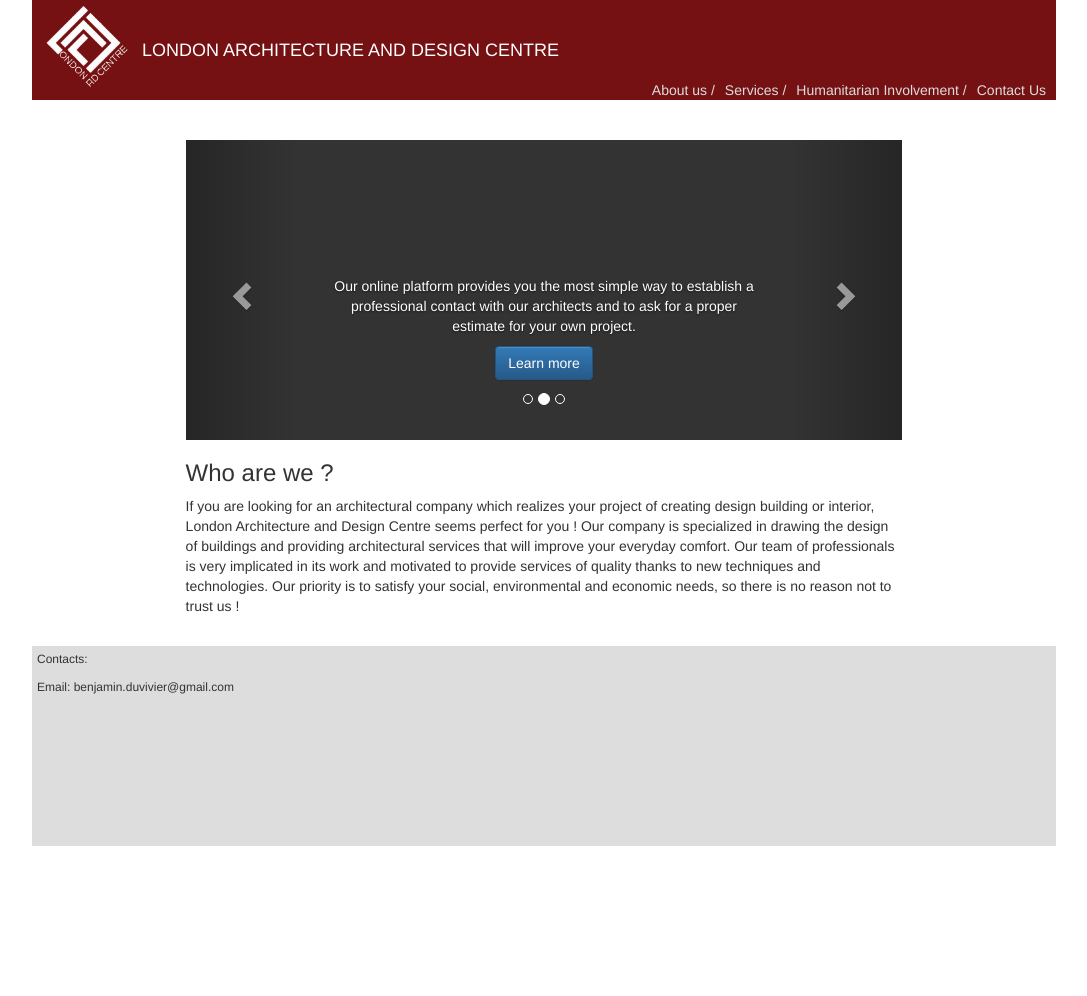
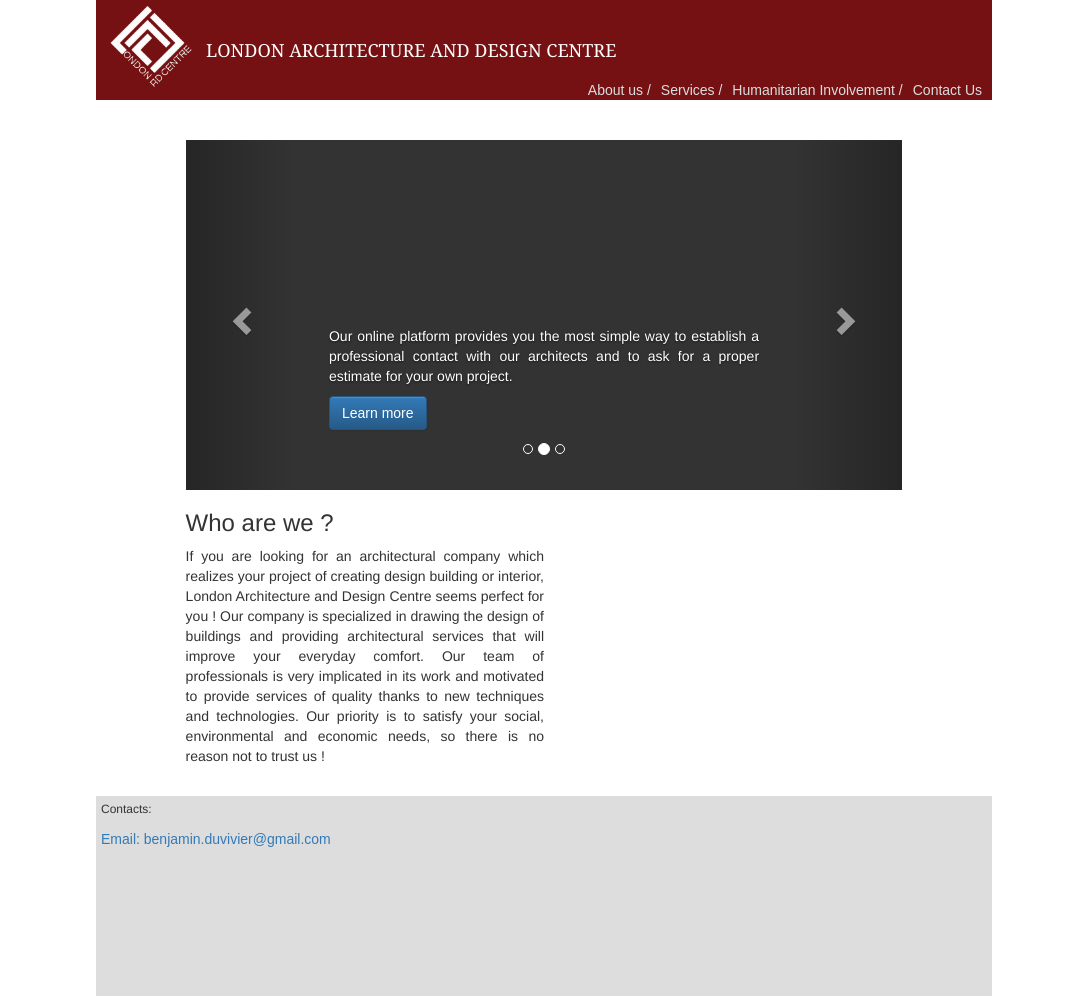
Before and after one commit to BenjaminDuv/webpage, a website: page app/index.html in a window 1280 px wide. Shown: the whole page, without its empty margins (96-1183 px from the left). Before the commit the page ends 846 px from the top, so only its background shows below. Drawn offline with nearby package versions, Linux system fonts and the light colour scheme; files that its build step writes are made by us from their sources.

Commit message:
Corrections

```diff
--- a/app/index.html
+++ b/app/index.html
@@ -38,7 +38,7 @@
 
   <!-- Group of buttons -->
   <div class="btn_header">
-         <a href="#footer_contactus">Contact Us </a>
+         <a class="foot-link" href="#footer_contactus">Contact Us </a>
          <a href="">Humanitarian Involvement /</a>
          <a href="">Services /</a>
          <a href="">About us /</a>
@@ -106,19 +106,22 @@
 <!-- CONTENT -->
 <div class="content">
   <h3>Who are we ?</h3>
-  <div>
+  <div class ="content-left">
+  <p>
 If you are looking for an architectural company which realizes your project of creating design building or interior, London Architecture and Design Centre seems perfect for you !
 Our company is specialized in drawing the design of buildings and providing architectural services that will improve your everyday comfort.
 Our team of professionals is very implicated in its work and motivated to provide services of quality thanks to new techniques and technologies.
 Our priority is to satisfy your social, environmental and economic needs, so there is no reason not to trust us !
+</p>
   </div>
 </div>
+
 
 <!-- FOOTER -->
 <div class="footer">
   <div id = "footer_contactus" class="footer_contactus">
     <p> Contacts:</p>
-    <p> Email: benjamin.duvivier@gmail.com</p>
+    <a href="mailto:benjamin.duvivier@gmail.com"> Email: benjamin.duvivier@gmail.com </a>
   </div>
 </div>
 
--- a/app/scripts/app.js
+++ b/app/scripts/app.js
@@ -4,7 +4,8 @@ $('#contactButton').click(function(){
 	alert('Go to the footpage');
 });
 
-$('a').click(function(){
+// Onclik event for the links going to the foot page
+$(".foot-link").click(function(){
     $('html, body').animate({
         scrollTop: $( $.attr(this, 'href') ).offset().top
     }, 500);
--- a/app/styles/main.css
+++ b/app/styles/main.css
@@ -4,8 +4,8 @@ body {
   height: 100%;
   min-width: 850px;
   width: auto !important;
-  padding-right: 10%;
-  padding-left: 10%;
+  padding-right: 15%;
+  padding-left: 15%;
 }
 
 /************** HEADER ***************/
@@ -17,6 +17,10 @@ body {
   /*background-image: url("../images/header_faded.jpg");*/
   background-position: center center;
   position: relative;
+}
+
+.header a{
+    color: #DDDDDD;
 }
 
 .logo_header{
@@ -44,6 +48,7 @@ body {
 	color: #FFFFFF;
 	position: relative;
   text-align: center-left;
+  font-family: Georgia, Serif;
   float: left;
 	padding-top: 38px;
   padding-left: 10px;
@@ -61,16 +66,30 @@ h2{
 
 
 /************** CONTENT ***************/
+
+p{
+  text-align: justify;
+}
+
+a{
+  font-family:  ‘Arial Black’, Gadget, sans-serif;
+  text-decoration: none;
+}
+
 .content{
-  padding-left: 15%;
-  padding-right: 15%;
+  padding-left: 10%;
+  padding-right: 10%;
+}
+
+.content-left{
+  padding-right: 50%;
 }
 
 /************** CAROUSEL **************/
 .item{
     background: #333;
     text-align: center;
-    height: 300px !important;
+    height: 350px !important;
 }
 .carousel{
     position: relative;
@@ -81,7 +100,7 @@ h2{
   position: absolute;
   left: 0;
   width: 100%;
-  height: 300px;
+  height: 350px;
 
 }
 
@@ -93,6 +112,7 @@ h2{
 /************* Footer ***************/
 .footer{
   position: relative;
+  bottom: 0;
   margin-top: 30px;
   height: 200px;
   background-color: #DDDDDD;
@@ -107,8 +127,3 @@ h2{
   padding-left: 5px;
   padding-top: 5px;
 }
-
-a{
-  text-decoration: none;
-  color: #DDDDDD;
-}
```
